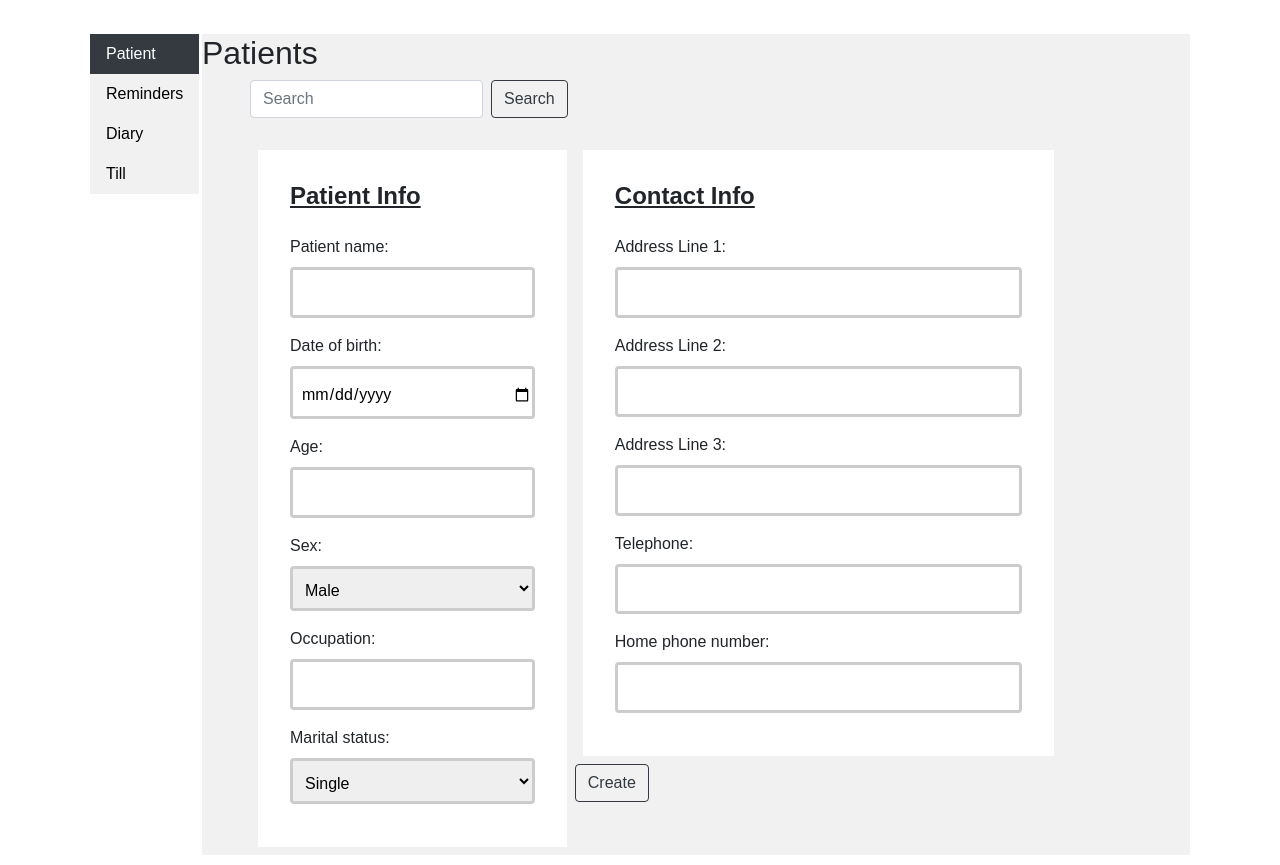
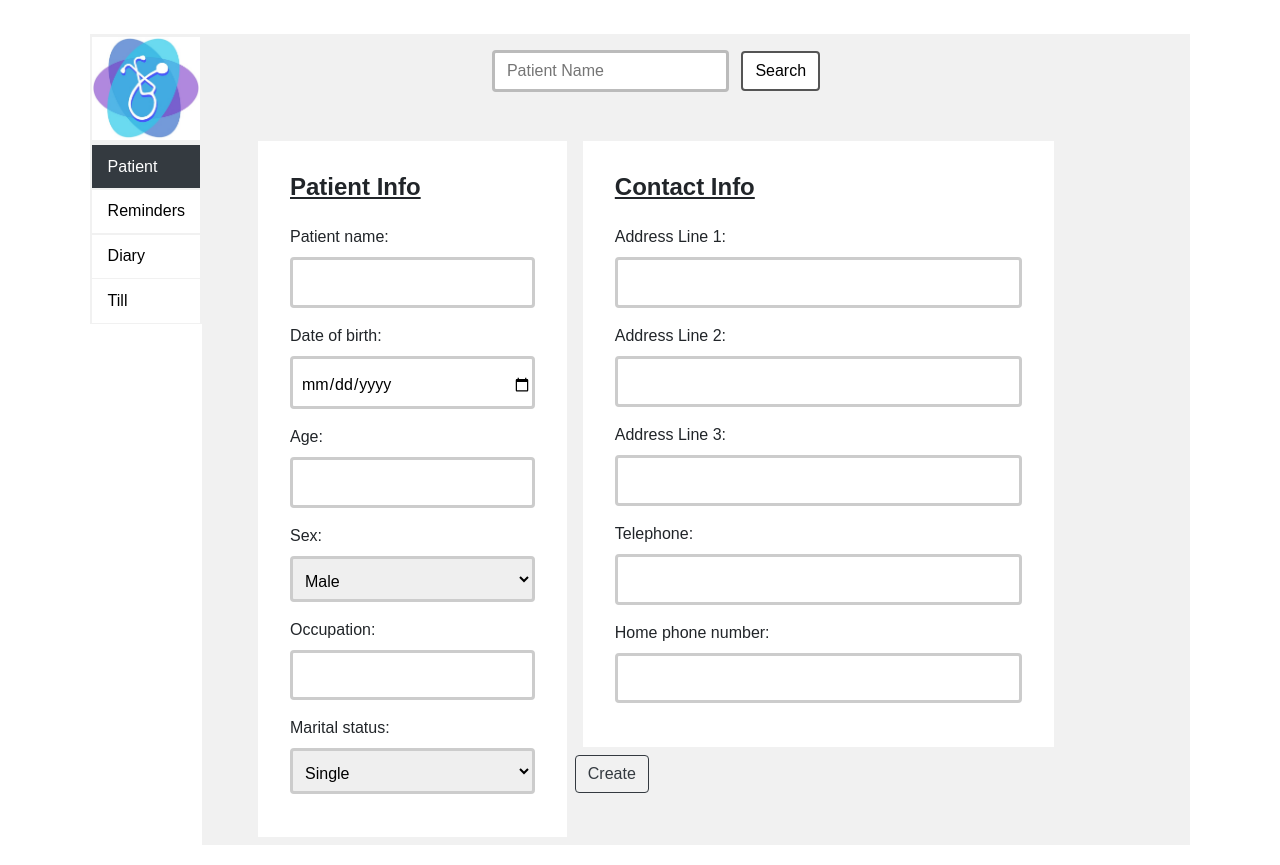
Before and after one commit to CMorar143/Artificial-MD, a Django app: page /patient/ in a window 1280 px wide. Run offline with Django 3.2, Linux system fonts and the light colour scheme; data that the repository does not hold is empty; some libraries are stand-ins or nearby versions.

Commit message:
info page finished in styling

```diff
--- /dev/null
+++ b/Project/DjangoProj/static/css/Custom/Navbar.css
@@ -0,0 +1,53 @@
+.navbar
+{
+  list-style-type: none;
+  margin-right: 2em;
+  padding: 0;
+  padding-top: 0.1em;
+  max-width: 7em;
+  background-color: #f1f1f1;
+  position: fixed;
+  height: auto;
+}
+
+li a
+{
+  display: block;
+  background-color: white;
+  color: #000;
+  margin: 0 0.1em 0.1em 0.1em;
+  padding: 0.6em 1em;
+  text-decoration: none;
+}
+
+.navbar li
+{
+  width: 100%;
+}
+
+.navbar_logo
+{
+  display: block;
+  max-width: 100%;
+  max-height: 100%;
+  margin: 0;
+  margin: 0.1em 0.1em 0.3em 0.1em;
+}
+
+.navbar_logo img
+{
+  width: 100%;
+  height: auto;
+}
+
+li a.active
+{
+  background-color: #343a40;
+  color: white;
+}
+
+li a:hover:not(.active)
+{
+  background-color: #555;
+  color: white;
+}
--- a/Project/DjangoProj/static/css/Custom/Navbar2.css
+++ /dev/null
@@ -1,32 +0,0 @@
-ul
-{
-  list-style-type: none;
-  margin-right: 2em;
-  padding: 0;
-  max-width: 20%;
-  background-color: #f1f1f1;
-  position: fixed;
-  /*height: 100%;*/
-  /*overflow: auto;*/
-}
-
-li a
-{
-  display: block;
-  background-color: #f1f1f1;
-  color: #000;
-  padding: 8px 16px;
-  text-decoration: none;
-}
-
-li a.active
-{
-  background-color: #343a40;
-  color: white;
-}
-
-li a:hover:not(.active)
-{
-  background-color: #555;
-  color: white;
-}
--- a/Project/DjangoProj/static/css/Custom/Patient_info.css
+++ b/Project/DjangoProj/static/css/Custom/Patient.css
@@ -27,6 +27,63 @@ body
 {
   float: left;
   width: 60%;
+}
+
+.search
+{
+  padding-top: 1em;
+  text-align: center;
+  margin-bottom: 1em;
+}
+
+.search_input
+{
+  border: 3px solid #bbb;
+  outline: none;
+  border-radius: .25rem;
+  padding: .375rem .75rem;
+  font-size: 1rem;
+  margin-top: 0.4em
+  line-height: 1.5;
+}
+
+.search_input:focus
+{
+  border: 3px solid #555;
+}
+
+.search_button
+{
+  background-color: white;
+  color: black;
+  border: 2px solid #555555;
+  margin-bottom: 0.1em;
+}
+
+.search_button:hover
+{
+  background-color: #555555;
+  color: white;
+}
+
+.search_form
+{
+  display: inline-block;
+  padding-right: -1em;
+}
+
+.search_table
+{
+  max-width: 80%;
+  margin: 0 auto;
+  background-color: white;
+  max-height: 250px;
+  overflow-y: auto;
+}
+
+.search_table table
+{
+  margin-bottom: 0!important;
 }
 
 .info
@@ -89,7 +146,7 @@ body
 }
 
 @media screen and (max-width: 800px) {
-  .leftcolumn, .rightcolumn {
+  .left_section, .right_section {
     width: 100%;
     padding: 0;
   }
--- a/Project/DjangoProj/templates/patient.html
+++ b/Project/DjangoProj/templates/patient.html
@@ -5,25 +5,28 @@
     <title>Patients</title>
     <link rel="stylesheet" type="text/css" href="{% static 'css/bootstrap.min.css' %}">
     <link rel="stylesheet" type="text/css" href="{% static 'css/Form.css' %}">
-    <link rel="stylesheet" href="{% static 'css/Custom/Navbar2.css' %}">
-    <link rel="stylesheet" href="{% static 'css/Custom/Patient_info.css' %}">
+    <link rel="stylesheet" href="{% static 'css/Custom/Navbar.css' %}">
+    <link rel="stylesheet" href="{% static 'css/Custom/Patient.css' %}">
 
   </head>
   <body>
-    <ul>
-      <li><a class="active" href="#">Patient</a></li>
+    <ul class="navbar">
+      <span class="navbar_logo">
+        <img src="{% static 'images/login_logo.jpg' %}" alt="logo">
+      </span>
+      <li><a class="active" href="{% url 'patient' %}">Patient</a></li>
       <li><a href="#">Reminders</a></li>
       <li><a href="#">Diary</a></li>
       <li><a href="#">Till</a></li>
     </ul>
     <div class="main">
-      <h2>Patients</h2>
 
-      <form class="form-inline my-2 my-lg-0">
+      <div class="search">
+        <form class="form-inline my-2 my-lg-0 search_form">
           <input
-          class="form-control mr-sm-2"
+            class="search_input mr-sm-2"
             type="search"
-          placeholder="Search"
+            placeholder="Patient Name"
             aria-label="Search"
             name="search"
           >
@@ -34,10 +37,12 @@
               value="{{ patient.patient_name }}"
             >
           {% endif %}
-        <button class="btn btn-outline-dark my-2 my-sm-0" type="submit">Search</button>
+          <button class="btn search_button" type="submit">Search</button>
       </form>
+    </div>
 
     {% if searched_patients is not None %}
+      <div class="search_table">
         <table class="table">
           <thead class="thead-inverse">
             <tr class="bg-dark text-white">
@@ -64,6 +69,7 @@
             {% endfor %}
           </tbody>
         </table>
+      </div>
     {% endif %}
       <br>
       {% if patient is None %}
```
Lines whose indentation alone changed are shown as unchanged.
